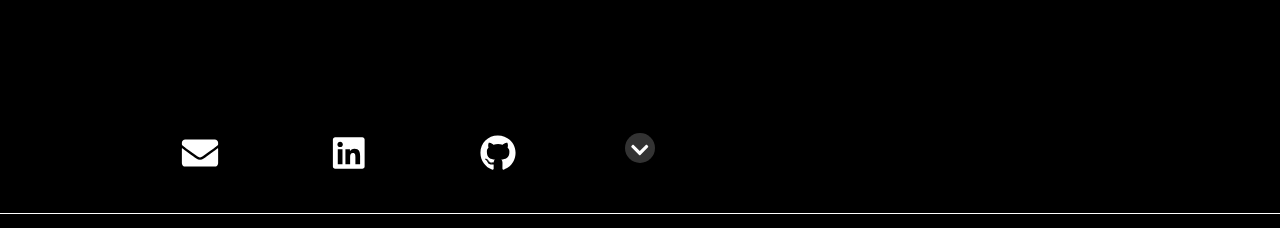
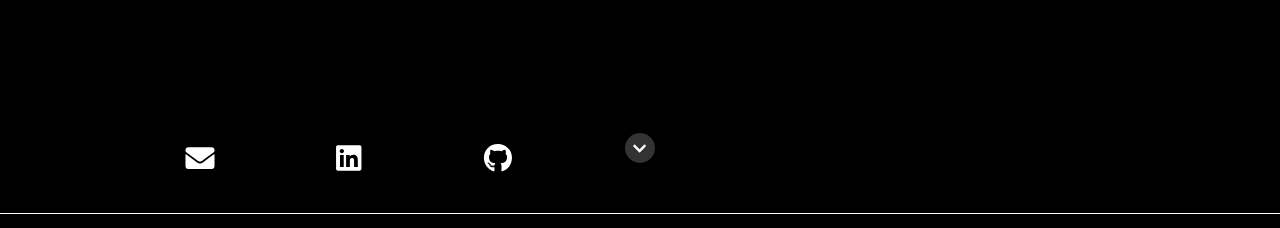
Before and after one commit to cstst/react-portfolio, a React (Create React App) app: page / in a window 1280 px wide. Shown: the part 1340-1568 px from the top of the page. Built offline with nearby package versions, Linux system fonts and the light colour scheme.

Commit message:
icon sizing

```diff
--- a/src/About.js
+++ b/src/About.js
@@ -65,18 +65,22 @@ const Wrapper = styled(Section)`
     #links {
         position: absolute;
         width: 35vw;
-        bottom: 4.32vh;
+        bottom: 3.75vh;
         left: 0;
         display: flex;
         justify-content: space-between;
         margin-left: 125px;
-
         @media screen and (max-width: 600px) {
             position: relative;
             bottom: 0;
             margin: auto;
             width: 85vw;
         }
+        @media screen and (min-width: 600px) {
+            svg {
+                transform: scale(.8, .8);
+            }
+          }
     }
 
     @media screen and (max-width: 600px) {
@@ -101,12 +105,13 @@ const StyledA = styled.a`
         top: 0;
         left: 50%;
         transform: translate(-50%, 0);
-        top: 0;
         margin: auto;
+        font-size: 15px;
         transition: opacity .1s ease;
         opacity: 0;
         visibility: hidden;
         text-align: left;
+        z-index: 100;
         @media screen and (max-width: 600px) {
             font-size: 12px;
         }
--- a/src/Section.js
+++ b/src/Section.js
@@ -16,7 +16,7 @@ export default props => (
                 smooth={true}
                 duration={1000}
                 offset={-56}>
-            <FontAwesomeIcon id="icon" icon={faChevronDown} />
+            <FontAwesomeIcon icon={faChevronDown} />
         </StyledLink>
     </Section>
 )
@@ -64,6 +64,7 @@ const StyledLink = styled(Link)`
     border: none;
     outline: none;
     user-select: none;
+    font-size: 15px;
     &:focus {
         border: none;
         outline: none;
@@ -87,15 +88,11 @@ const StyledLink = styled(Link)`
         background: rgba(255, 255, 255, 0);
         transform: scale(1.25, 1.25);
     }
-    #icon {
+    svg {
         position: absolute;
-        top: 7px;
-        left: 6px;
+        top: 8px;
+        left: 8px;
         color: white;
         cursor: pointer;
-        @media screen and (max-width: 600px) {
-            top: 8px;
-            left: 8px;
-        }
     }
 `
```
